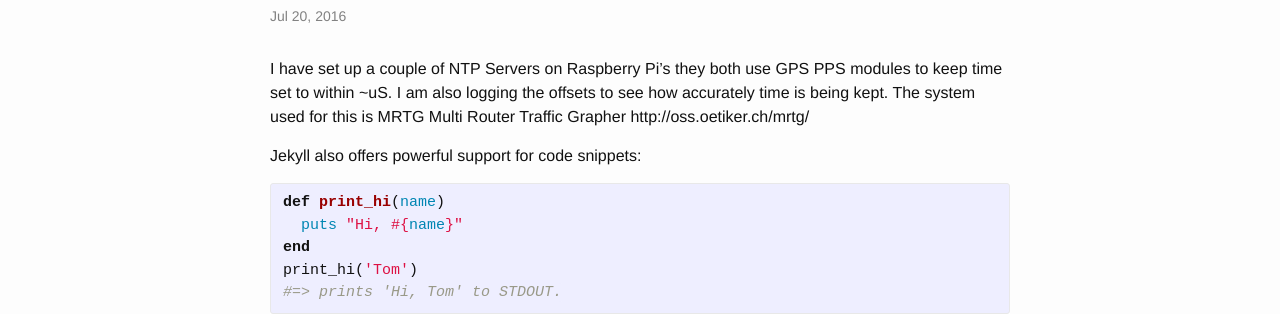
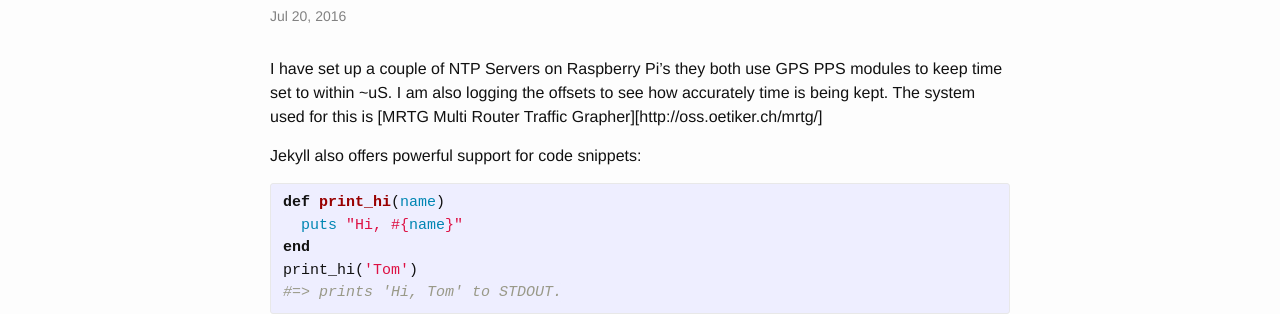
Before and after one commit to parkyjimbo/parkyjimbo.github.io, a Jekyll site: the page built from _posts/2016-07-20-welcome-to-jekyll.markdown, in a window 1280 px wide. Shown: the part 143-457 px from the top of the page. Built offline with Jekyll 4.4.1, drawn with Linux system fonts in a browser that asks for light colours.

```diff
--- a/_posts/2016-07-20-welcome-to-jekyll.markdown
+++ b/_posts/2016-07-20-welcome-to-jekyll.markdown
@@ -5,7 +5,7 @@ date:   2016-07-20 12:04:18 +0100
 categories: jekyll update
 ---
 
-I have set up a couple of NTP Servers on Raspberry Pi's they both use GPS PPS modules to keep time set to within ~uS. I am also logging the offsets to see how accurately time is being kept. The system used for this is MRTG Multi Router Traffic Grapher http://oss.oetiker.ch/mrtg/
+I have set up a couple of NTP Servers on Raspberry Pi's they both use GPS PPS modules to keep time set to within ~uS. I am also logging the offsets to see how accurately time is being kept. The system used for this is [MRTG Multi Router Traffic Grapher][http://oss.oetiker.ch/mrtg/]
 
 Jekyll also offers powerful support for code snippets:
 
```
